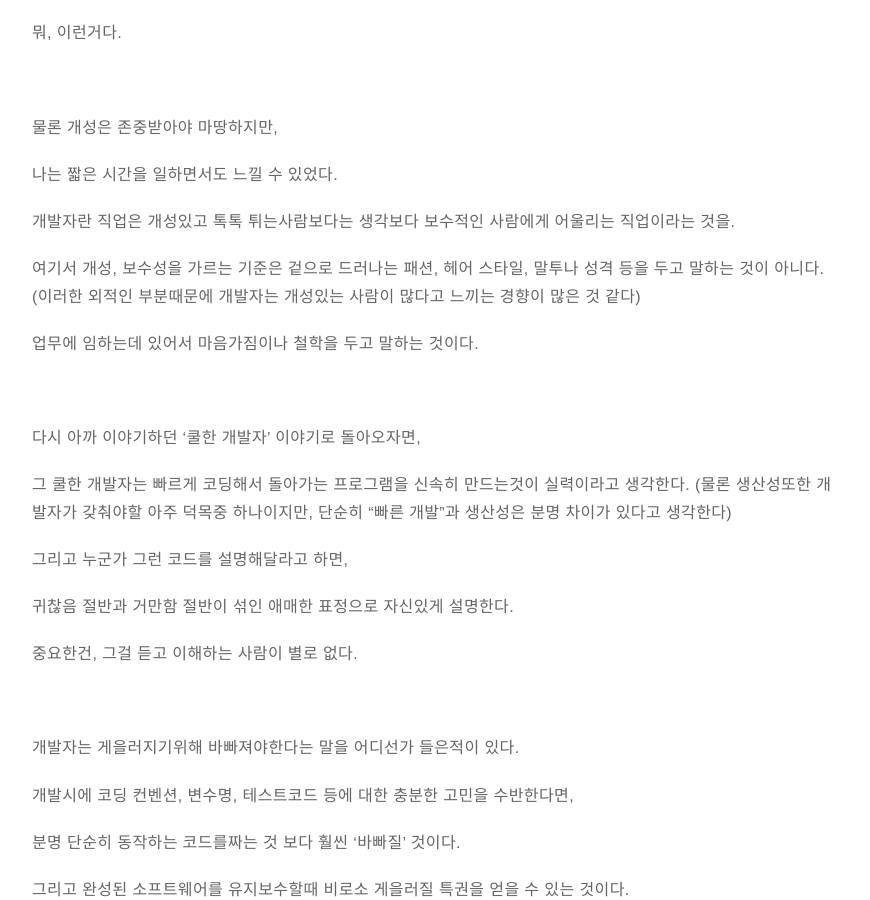
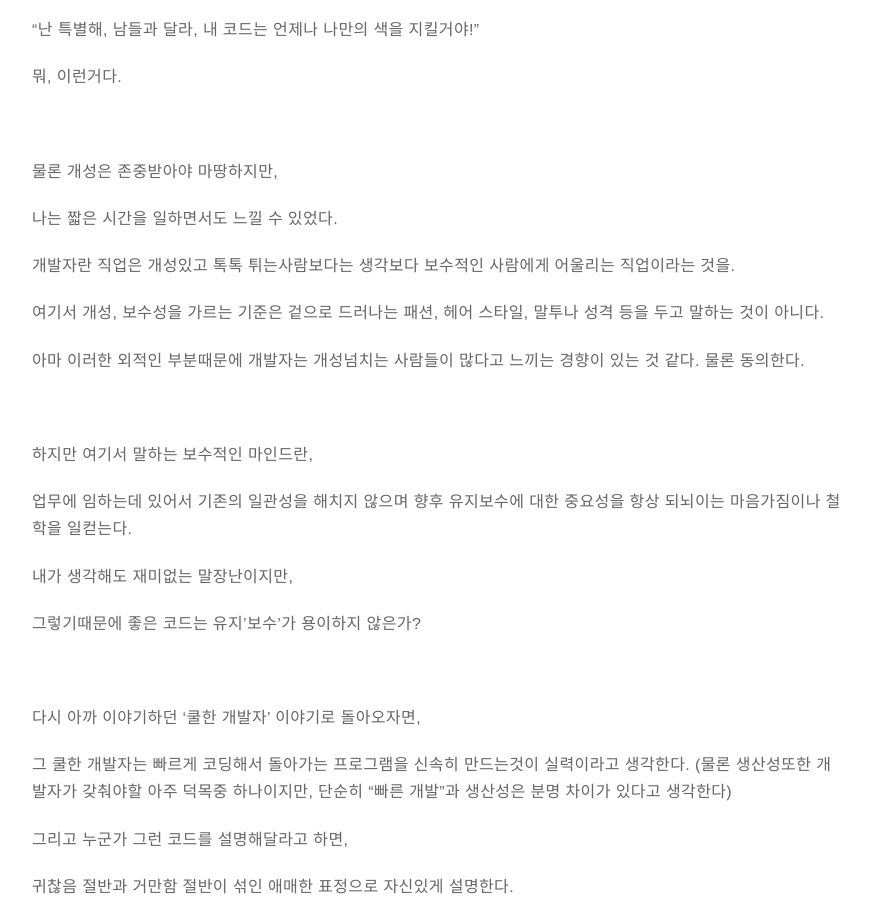
Before and after one commit to itholic/itholic.github.io, a Jekyll site: the page built from _posts/thinking/2019-01-04-thinking-cool-developer.md, in a window 1280 px wide and 900 px high, scrolled down 3227 px. Shown: the whole window, without its empty margins (203-1073 px from the left). Built offline with Jekyll 4.4.1, drawn with Linux system fonts in a browser that asks for light colours; comment, search, counter and statistics services are not loaded; some of the changed text lies outside the part shown.

Commit message:
[thinking] cool developer

```diff
--- a/_posts/thinking/2019-01-04-think-cool-developer.md
+++ b/_posts/thinking/2019-01-04-thinking-cool-developer.md
@@ -1,5 +1,5 @@
 ---
-title: "[thinking] 쿨한 개발자란? 쿨함이란 뭘까?"
+title: "[thinking] 쿨(cool)하다는건 뭘까? (feat. 소프트웨어 장인정신, 프로페셔널리즘)"
 layout: post
 tag:
 - thinking
@@ -56,7 +56,7 @@
 
 <br/>
 
-분명 편견이지만, 내 경우 일반적으로 "개발자" 하면 떠오르는 이미지는 이랬다.
+분명 편견이지만, 내 경우 "개발자" 하면 떠오르는 이미지는 추울정도로 상당히 쿨했다.
 
 쿨하게 추리닝에 후드티를 대충 걸쳐 입고 회사에 출근해서,
 
@@ -140,9 +140,18 @@
 개발자란 직업은 개성있고 톡톡 튀는사람보다는 생각보다 보수적인 사람에게 어울리는 직업이라는 것을.
 
 여기서 개성, 보수성을 가르는 기준은 겉으로 드러나는 패션, 헤어 스타일, 말투나 성격 등을 두고 말하는 것이 아니다.
-(이러한 외적인 부분때문에 개발자는 개성있는 사람이 많다고 느끼는 경향이 많은 것 같다)
 
-업무에 임하는데 있어서 마음가짐이나 철학을 두고 말하는 것이다.
+아마 이러한 외적인 부분때문에 개발자는 개성넘치는 사람들이 많다고 느끼는 경향이 있는 것 같다. 물론 동의한다.
+
+<br/>
+
+하지만 여기서 말하는 보수적인 마인드란,
+
+업무에 임하는데 있어서 기존의 일관성을 해치지 않으며 향후 유지보수에 대한 중요성을 항상 되뇌이는 마음가짐이나 철학을 일컫는다.
+
+내가 생각해도 재미없는 말장난이지만,
+
+그렇기때문에 좋은 코드는 유지'보수'가 용이하지 않은가?
 
 <br/>
 
```
